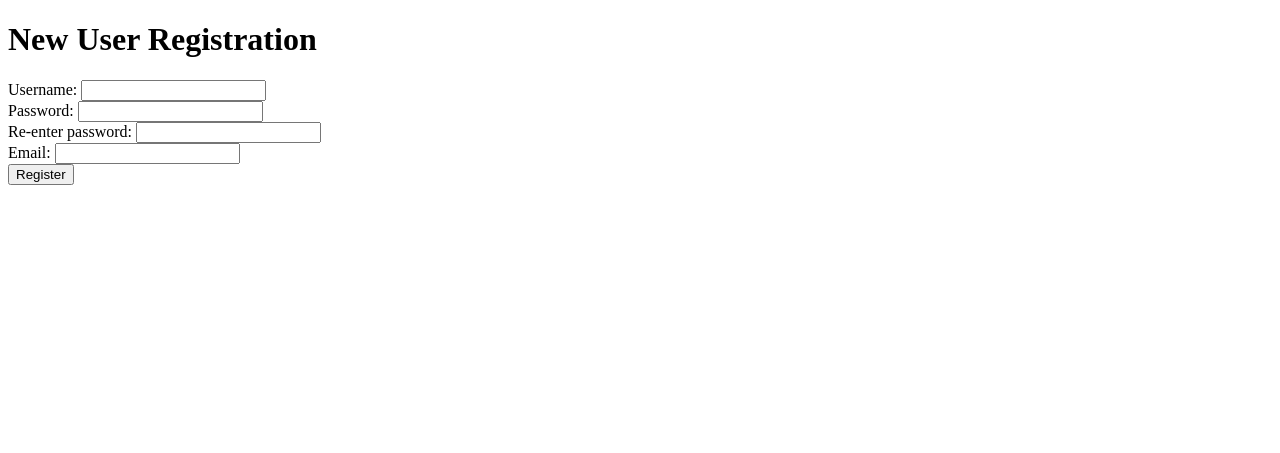
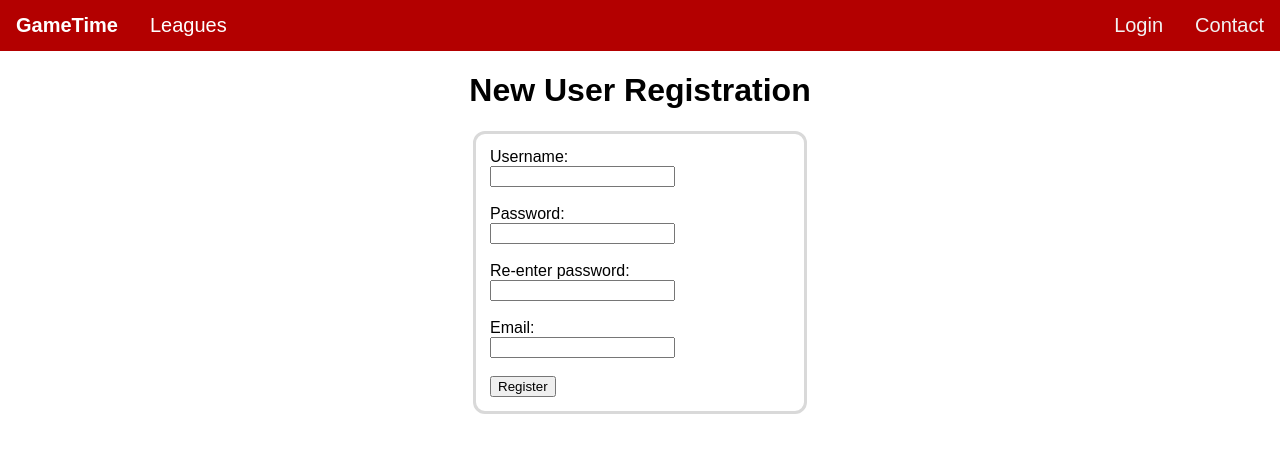
Before and after one commit to PARR0111/game-time, a Java web app: page /registration.jsp in a window 1280 px wide. Shown: the top 453 px of the page. Run offline with Tomcat 11, a stand-in JSP engine, Linux system fonts and the light colour scheme; the visitor is signed in with stand-in values (Sample User, id 1).

Commit message:
Add styling

```diff
--- a/src/main/java/com/group9/gametime/servlets/ScheduleServlet.java
+++ b/src/main/java/com/group9/gametime/servlets/ScheduleServlet.java
@@ -17,7 +17,7 @@ import java.time.format.FormatStyle;
 import java.util.ArrayList;
 import java.util.List;
 
-@WebServlet(name = "ScheduleServlet", value = "/")
+@WebServlet(name = "ScheduleServlet", value = "/index")
 public class ScheduleServlet extends HttpServlet {
     private List<Game> games;
     private ScheduleConsumer scheduleConsumer;
--- a/src/main/webapp/WEB-INF/web.xml
+++ b/src/main/webapp/WEB-INF/web.xml
@@ -3,4 +3,8 @@
          xmlns:xsi="http://www.w3.org/2001/XMLSchema-instance"
          xsi:schemaLocation="http://xmlns.jcp.org/xml/ns/javaee http://xmlns.jcp.org/xml/ns/javaee/web-app_4_0.xsd"
          version="4.0">
+
+    <welcome-file-list>
+        <welcome-file>index</welcome-file>
+    </welcome-file-list>
 </web-app>
--- a/src/main/webapp/registration.jsp
+++ b/src/main/webapp/registration.jsp
@@ -1,20 +1,33 @@
 <%@ page language="java" contentType="text/html; charset=ISO-8859-1"
-    pageEncoding="ISO-8859-1"%>
+		 pageEncoding="ISO-8859-1"%>
 <!DOCTYPE html>
 <html>
 <head>
-<meta charset="ISO-8859-1">
-<title>Registration</title>
+	<meta charset="ISO-8859-1">
+	<title>Registration</title>
+
+	<link rel="stylesheet" type="text/css" href="${pageContext.request.contextPath}/styles/main.css"/>
 </head>
 <body>
-	<h1>New User Registration</h1>
+
+<div class="topnav">
+	<a class="active" href="${pageContext.request.contextPath}/"><b>GameTime</b></a>
+	<a class="active" href="#leagues">Leagues</a>
+	<a href="#contact">Contact</a>
+	<a href="login.jsp">Login</a>
+</div>
+
+
+<h1 class="title">New User Registration</h1>
+
+<div class="centre">
 	<form action="RegisterServlet" method="POST">
-	Username: <input type="text" name = "username"><br>
-	Password: <input type="password" name = "password"><br>
-	Re-enter password: <input type="password" name = "password_conf"><br>
-	Email: <input type="email" name = "email"><br>
-	<input type="submit" value="Register">
+		<label>Username:</label><br><input type="text" name = "username"><br><br>
+		<label>Password:</label><br><input type="password" name = "password"><br><br>
+		<label>Re-enter password:</label><br><input type="password" name = "password_conf"><br><br>
+		<label>Email:</label><br><input type="email" name = "email"><br><br>
+		<input type="submit" value="Register">
 	</form>
-
+</div>
 </body>
 </html>
--- /dev/null
+++ b/src/main/webapp/styles/main.css
@@ -0,0 +1,42 @@
+body {
+    margin: 0px;
+    font-family: Arial, Helvetica, sans-serif;
+  }
+
+  .topnav {
+    overflow: hidden;
+    background-color: #b30000;
+  }
+
+  .topnav a {
+    float: right;
+    color: #f2f2f2;
+    text-align: center;
+    padding: 14px 16px;
+    text-decoration: none;
+    font-size: 20px;
+  }
+
+  .topnav a:hover {
+    background-color: #ddd;
+    color: black;
+  }
+
+  .topnav a.active {
+    float: left;
+    background-color: #b30000;
+    color: white;
+
+  }
+
+  div.centre {
+    margin: auto;
+    width: 300px;
+    border: 3px solid #d9d9d9;
+    border-radius: 12px;
+    padding: 14px;
+  }
+
+  .title {
+      text-align: center;
+  }
```
Also changed, not shown: src/main/webapp/accountverification.jsp (+15 -3 lines), src/main/webapp/homepage.jsp (+10 -0 lines), src/main/webapp/index.html (+15 -5 lines), src/main/webapp/login.jsp (+18 -4 lines), src/main/webapp/passwordrecovery.jsp (+19 -6 lines), src/main/webapp/success.jsp (+12 -3 lines).
